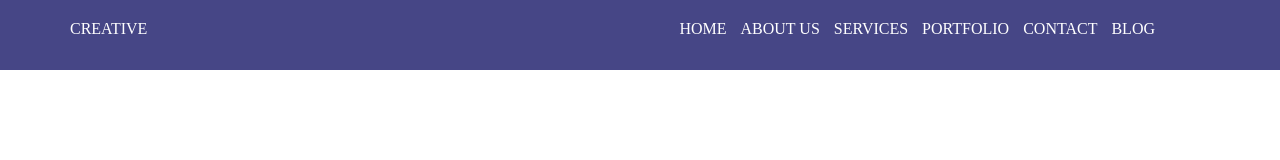
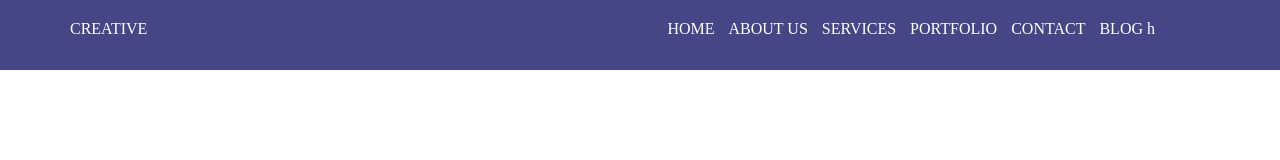
Before and after one commit to bebejoy400/lesson-1, a plain HTML site: page index.html in a window 1280 px wide. Drawn offline with Linux system fonts and the light colour scheme.

Commit message:
Update navigation styling

```diff
--- a/index.html
+++ b/index.html
@@ -18,7 +18,7 @@
                 <a href="#">SERVICES</a>
                 <a href="#">PORTFOLIO</a>
                 <a href="#">CONTACT</a>
-                <a href="#">BLOG</a>
+                <a href="#">BLOG h</a>
             </div>
         </div>
     </section>
--- a/style.css
+++ b/style.css
@@ -27,4 +27,5 @@ body{
 }
 .nav-links a:hover{
     color: rgb(72, 0, 255);
+
 }
```
